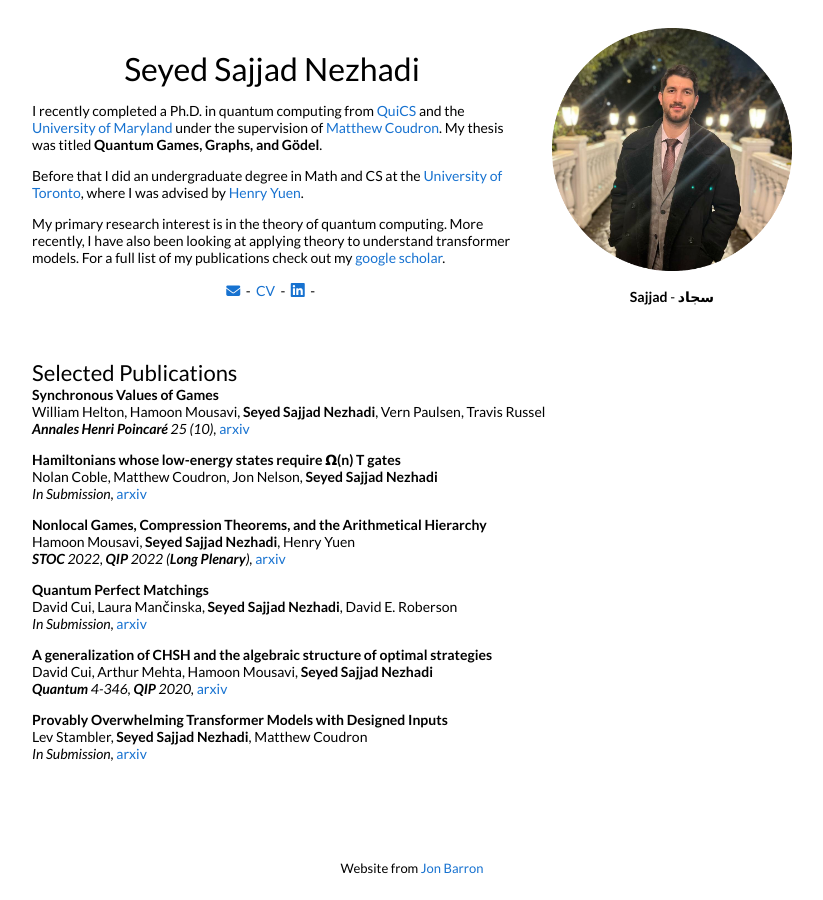
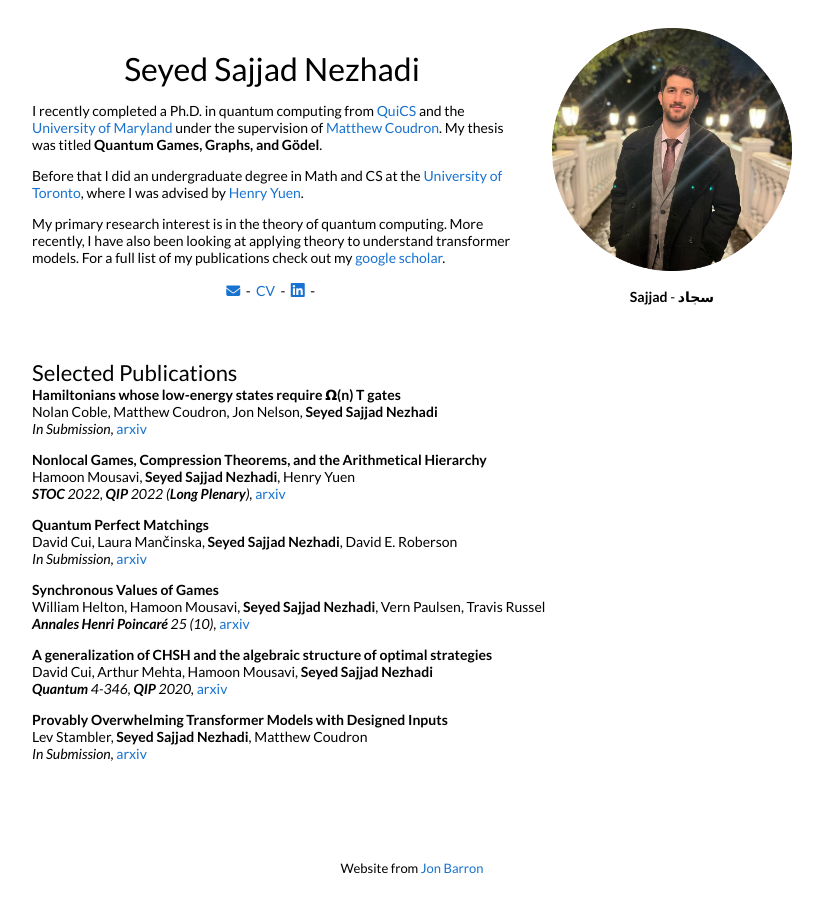
Before and after one commit to sajjad-nezhadi/sajjad-nezhadi.github.io, a Jekyll site: the page built from _posts/2025-03-02-Ham.markdown, in a window 1280 px wide. Shown: the whole page, without its empty margins (228-1051 px from the left). Built offline with Jekyll 4.4.1, drawn with Linux system fonts in a browser that asks for light colours; nearby versions of some CDN libraries; a style sheet for code colours, icons or effects is not loaded; part of the change alters nothing that is shown.

```diff
--- a/_posts/2025-04-02-synch.markdown
+++ b/_posts/2025-04-02-synch.markdown
@@ -1,7 +1,7 @@
 ---
 layout: post
 title:  "Synchronous Values of Games"
-date:   2025-04-02
+date:   2023-02-02
 image: /images/r2.jpg
 categories: research
 author: "Seyed Sajjad Nezhadi"
```
